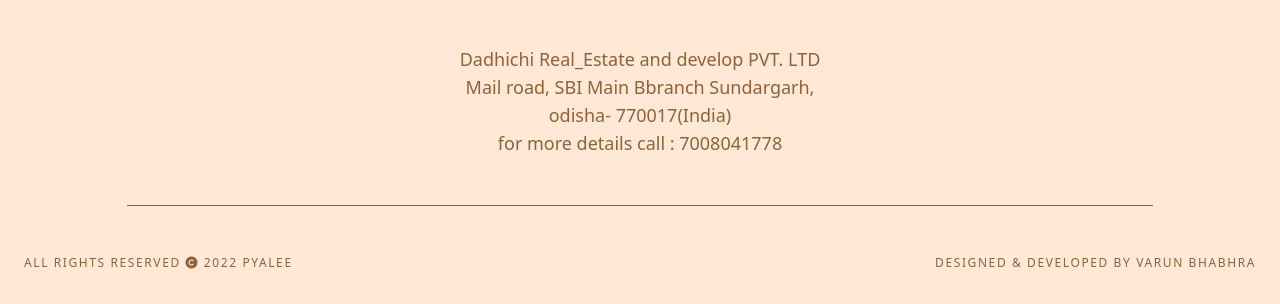
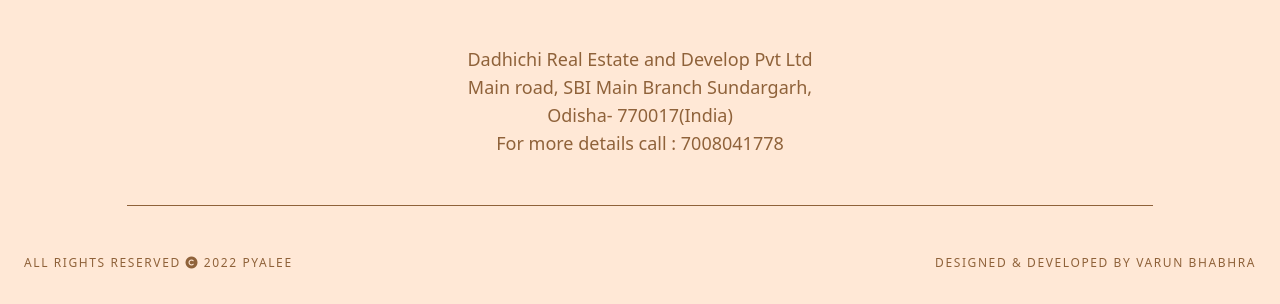
Before and after one commit to Varun-Bhabhra/Pyalee, a website built with Vite: page index.html in a window 1280 px wide. Shown: the part 3926-4230 px from the top of the page. Built offline with nearby package versions, Linux system fonts and the light colour scheme.

Commit message:
Address corrected

```diff
--- a/index.html
+++ b/index.html
@@ -188,13 +188,13 @@
 
         <img src="./img/pyalee_logo.png" alt="" class="mx-auto">
 
-        <p class="text-center text-lg">Dadhichi Real_Estate and develop PVT. LTD
+        <p class="text-center text-lg">Dadhichi Real Estate and Develop Pvt Ltd
             <br>
-            Mail road, SBI Main Bbranch Sundargarh,
+            Main road, SBI Main Branch Sundargarh,
             <br>
-            odisha- 770017(India)
+            Odisha- 770017(India)
             <br>
-            for more details call : 7008041778
+            For more details call : 7008041778
         </p>
 
         <hr class="border-secondary my-8 md:w-5/6 md:mx-auto" />
```
